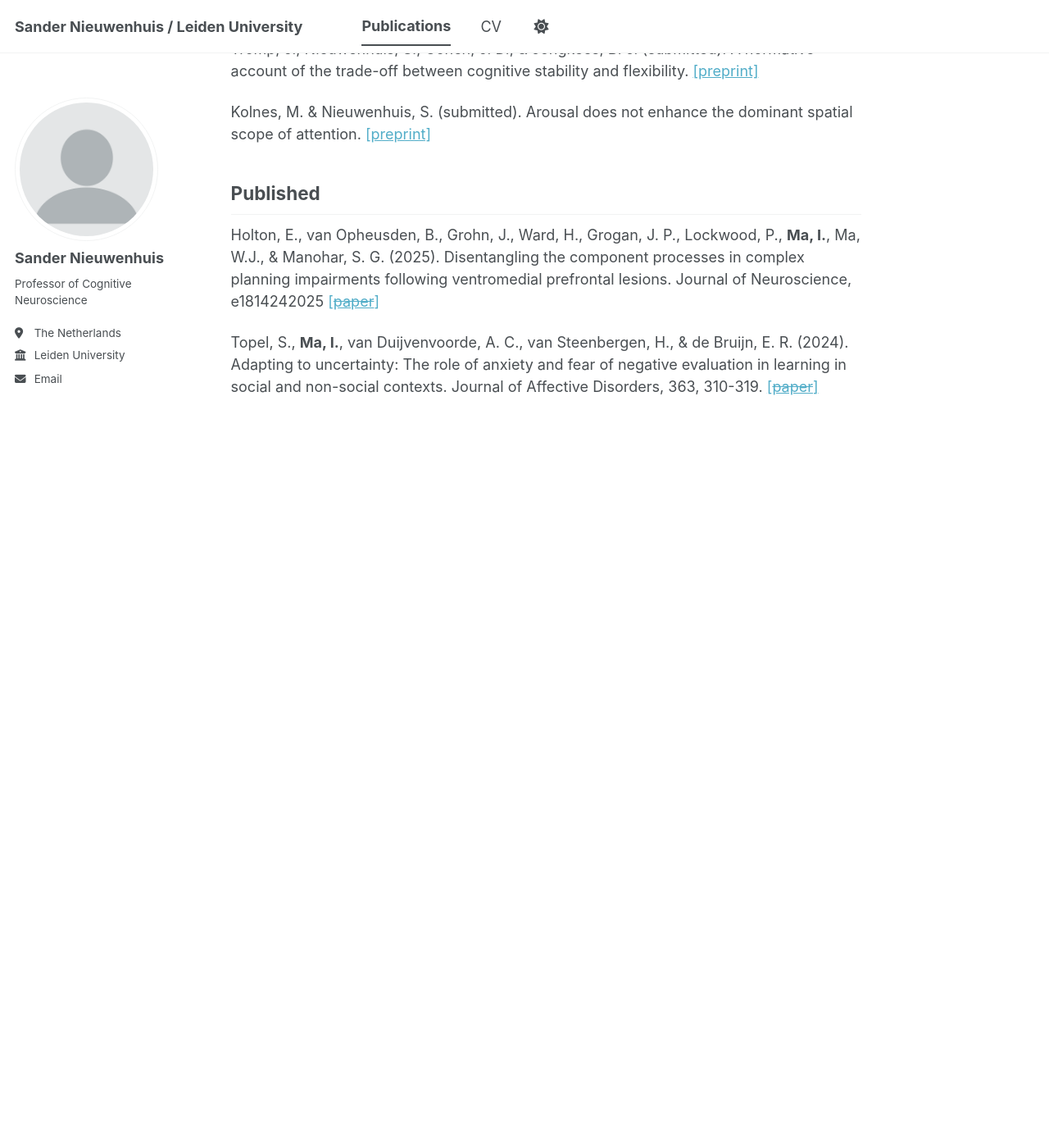
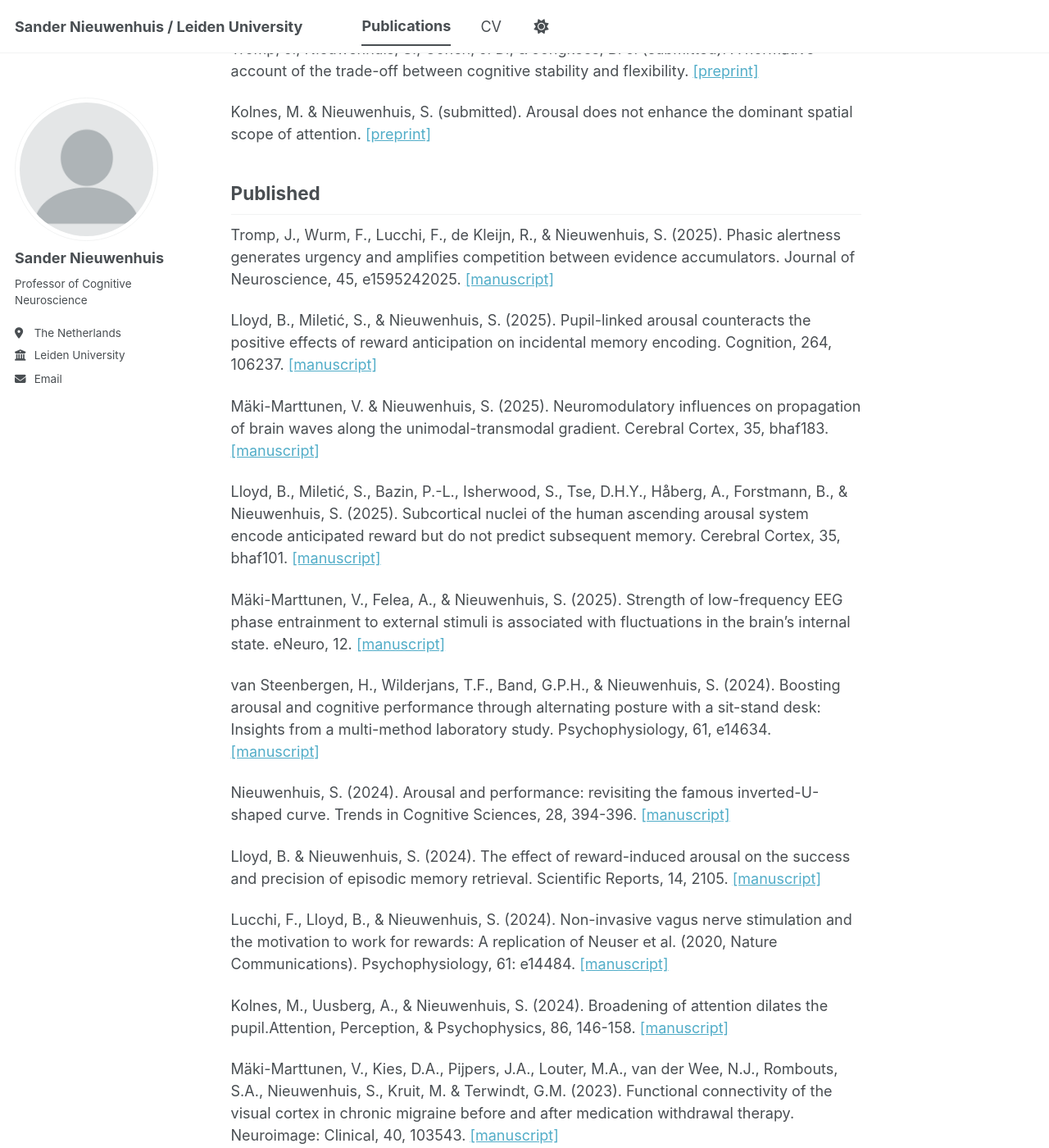
Before and after one commit to sander-nieuwenhuis/research, a Jekyll site: the page built from _pages/publications.md, in a window 1280 px wide and 1400 px high, scrolled down 270 px. Shown: the whole window at 82% size. Built offline with Jekyll 4.4.1, drawn with Linux system fonts in a browser that asks for light colours; a script bundle is joined from its source files by our own code; library files that are not in the unit come from our copies; before the commit the page ends 900 px from its top, so only the background shows below that; some of the changed text lies outside the part shown.

Commit message:
Update publications.md

```diff
--- a/_pages/publications.md
+++ b/_pages/publications.md
@@ -16,6 +16,28 @@ Kolnes, M. & Nieuwenhuis, S. (submitted). Arousal does not enhance the dominant
 
 Published
 ------
-Holton, E., van Opheusden, B., Grohn, J., Ward, H., Grogan, J. P., Lockwood, P., **Ma, I.**, Ma, W.J., & Manohar, S. G. (2025). Disentangling the component processes in complex planning impairments following ventromedial prefrontal lesions. Journal of Neuroscience, e1814242025 [[~~paper~~]](https://doi.org/10.1523/JNEUROSCI.1814-24.2025)
+Tromp, J., Wurm, F., Lucchi, F., de Kleijn, R., & Nieuwenhuis, S. (2025). Phasic alertness generates urgency and amplifies competition between evidence accumulators. Journal of Neuroscience, 45, e1595242025. [[manuscript]](https://sander-nieuwenhuis.github.io/research/assets/pdfs/Tromp2025JN.pdf)
 
-Topel, S., **Ma, I.**, van Duijvenvoorde, A. C., van Steenbergen, H., & de Bruijn, E. R. (2024). Adapting to uncertainty: The role of anxiety and fear of negative evaluation in learning in social and non-social contexts. Journal of Affective Disorders, 363, 310-319. [[~~paper~~]](https://doi.org/10.1016/j.jad.2024.07.066)
+Lloyd, B., Miletić, S., & Nieuwenhuis, S. (2025). Pupil-linked arousal counteracts the positive effects of reward anticipation on incidental memory encoding. Cognition, 264, 106237. [[manuscript]](https://sander-nieuwenhuis.github.io/research/assets/pdfs/LloydCognition.pdf)
+
+Mäki-Marttunen, V. & Nieuwenhuis, S. (2025). Neuromodulatory influences on propagation of brain waves along the unimodal-transmodal gradient. Cerebral Cortex, 35, bhaf183. [[manuscript]](https://sander-nieuwenhuis.github.io/research/assets/pdfs/Maki-MarttunenCerebCort2025.pdf)
+
+Lloyd, B., Miletić, S., Bazin, P.-L., Isherwood, S., Tse, D.H.Y., Håberg, A., Forstmann, B., & Nieuwenhuis, S. (2025). Subcortical nuclei of the human ascending arousal system encode anticipated reward but do not predict subsequent memory. Cerebral Cortex, 35, bhaf101. [[manuscript]](https://sander-nieuwenhuis.github.io/research/assets/pdfs/LloydCerebCort2025.pdf)
+
+Mäki-Marttunen, V., Felea, A., & Nieuwenhuis, S. (2025). Strength of low-frequency EEG phase entrainment to external stimuli is associated with fluctuations in the brain’s internal state. eNeuro, 12. [[manuscript]](https://sander-nieuwenhuis.github.io/research/assets/pdfs/Maki-Marttunen-PhaseEntrainment.pdf)
+
+van Steenbergen, H., Wilderjans, T.F., Band, G.P.H., & Nieuwenhuis, S. (2024). Boosting arousal and cognitive performance through alternating posture with a sit-stand desk: Insights from a multi-method laboratory study. Psychophysiology, 61, e14634. [[manuscript]](https://sander-nieuwenhuis.github.io/research/assets/pdfs/vanSteenbergen2024PP.pdf)
+
+Nieuwenhuis, S. (2024). Arousal and performance: revisiting the famous inverted-U-shaped curve. Trends in Cognitive Sciences, 28, 394-396. [[manuscript]](https://sander-nieuwenhuis.github.io/research/assets/pdfs/Nieuwenhuis_2024_Spotlight.pdf)
+
+Lloyd, B. & Nieuwenhuis, S. (2024). The effect of reward-induced arousal on the success and precision of episodic memory retrieval. Scientific Reports, 14, 2105. [[manuscript]](https://sander-nieuwenhuis.github.io/research/assets/pdfs/Lloyd_Nieuwenhuis_2024.pdf)
+
+Lucchi, F., Lloyd, B., & Nieuwenhuis, S. (2024). Non-invasive vagus nerve stimulation and the motivation to work for rewards: A replication of Neuser et al. (2020, Nature Communications). Psychophysiology, 61: e14484. [[manuscript]](https://sander-nieuwenhuis.github.io/research/assets/pdfs/Lucchi_Lloyd_etal_2024.pdf)
+
+Kolnes, M., Uusberg, A., & Nieuwenhuis, S. (2024). Broadening of attention dilates the pupil.Attention, Perception, & Psychophysics, 86, 146-158. [[manuscript]](https://sander-nieuwenhuis.github.io/research/assets/pdfs/Kolnes_APP_def.pdf)
+
+Mäki-Marttunen, V., Kies, D.A., Pijpers, J.A., Louter, M.A., van der Wee, N.J., Rombouts, S.A., Nieuwenhuis, S., Kruit, M. & Terwindt, G.M. (2023). Functional connectivity of the visual cortex in chronic migraine before and after medication withdrawal therapy. Neuroimage: Clinical, 40, 103543. [[manuscript]](https://sander-nieuwenhuis.github.io/research/assets/pdfs/Marttunen_NIClinical.pdf)
+
+Lloyd, B., Wurm, F., de Kleijn, R., & Nieuwenhuis, S. (2023). Short-term transcutaneous vagus nerve stimulation increases pupil size but does not affect EEG alpha power: a replication of Sharon et al. (2021, Journal of Neuroscience). Brain Stimulation, 16, 1001-1008. [[manuscript]](https://sander-nieuwenhuis.github.io/research/assets/pdfs/Lloyd2023BrainStimulation.pdf)
+
+Lloyd, B., de Voogd, L.D., Mäki-Marttunen, V., & Nieuwenhuis, S. (2023). Pupil size reflects activation of subcortical ascending arousal system nuclei during rest. eLife, 12: e84822. [[manuscript]](https://sander-nieuwenhuis.github.io/research/assets/pdfs/Lloyd2023eLife.pdf)
```
